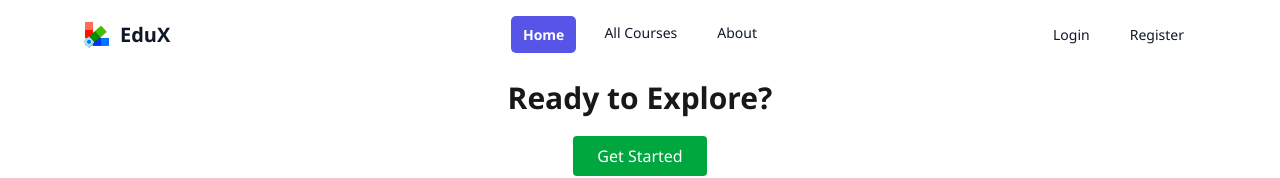
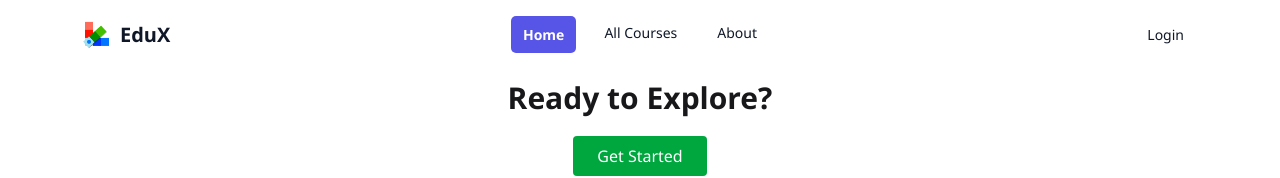
Before and after one commit to itstumpa/EduX_task, a React (Vite) app: page / in a window 1280 px wide. Shown: the top 178 px of the page. Built offline with nearby package versions, Linux system fonts and the light colour scheme.

Commit message:
register complete

```diff
--- a/src/components/Navbar/Navbar.jsx
+++ b/src/components/Navbar/Navbar.jsx
@@ -76,9 +76,7 @@ const navbarClasses = `navbar px-4 md:px-8 lg:px-20 fixed top-0 left-0 right-0 z
             <li>
               <NavLink to="/login">Login</NavLink>
             </li>
-             <li>
-            <NavLink to="/register">Register</NavLink>
-          </li>
+
           </ul>
         </div>
 
@@ -109,9 +107,7 @@ const navbarClasses = `navbar px-4 md:px-8 lg:px-20 fixed top-0 left-0 right-0 z
           <li>
             <NavLink to="/login">Login</NavLink>
           </li>
-          <li>
-            <NavLink to="/register">Register</NavLink>
-          </li>
+
         </ul>
       </div>
     </div>
```
